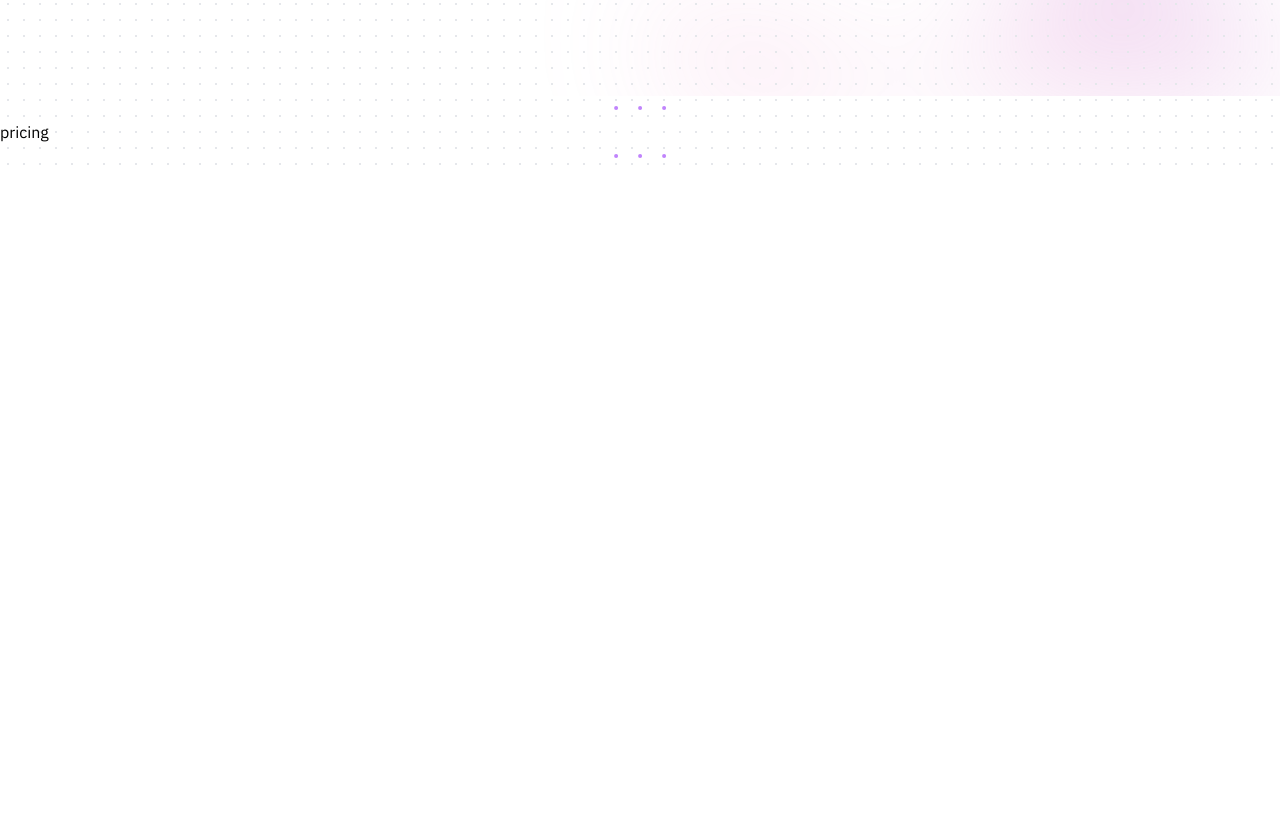
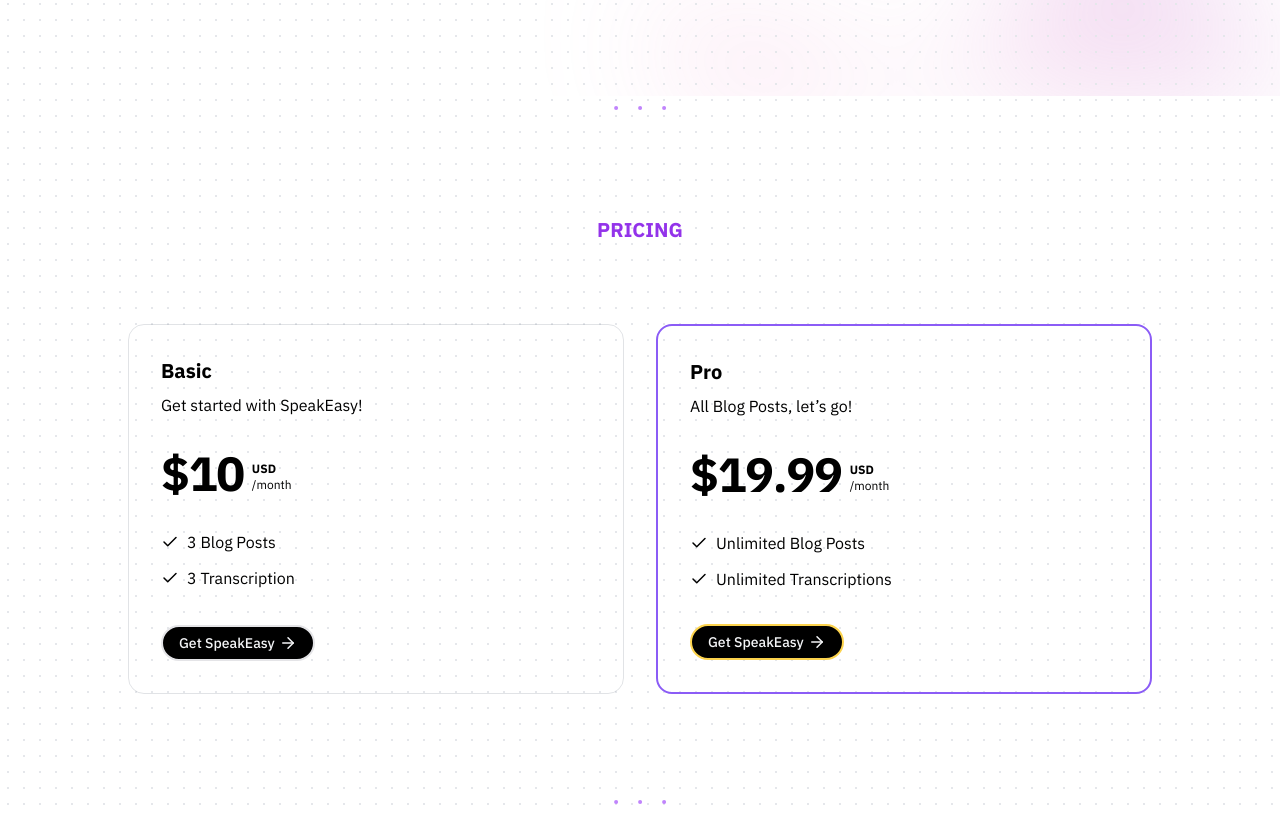
Before and after one commit to Sunny-Shakya-ss7/speakeasyai, a Next.js app: page / in a window 1280 px wide. Shown: the part 1184-1998 px from the top of the page. Before the commit the page ends 1352 px from the top, so only its background shows below. Built offline with nearby package versions, Linux system fonts and the light colour scheme.

Commit message:
pricing section

```diff
--- a/components/home/pricing.tsx
+++ b/components/home/pricing.tsx
@@ -1,3 +1,77 @@
+import { ArrowRight, CheckIcon } from "lucide-react";
+import { Button } from "../ui/button";
+import Link from "next/link";
+import { cn } from "@/lib/utils";
+import { plansMap } from "@/lib/constants";
+
 export default function Pricing() {
-  return <div>pricing</div>;
+  return (
+    <section className="relative overflow-hidden" id="pricing">
+      <div className="py-12 lg:py-24 max-w-5xl mx-auto px-12 lg:px-0">
+        <div className="flex items-center justify-center w-full pb-12">
+          <h2 className="font-bold text-xl uppercase mb-8 text-purple-600">
+            Pricing
+          </h2>
+        </div>
+        <div className="relative flex justify-center flex-col lg:flex-row items-center lg:items-stretch gap-8">
+          {plansMap.map(
+            ({ name, price, description, items, id, paymentLink }, idx) => (
+              <div className="relative w-full max-w-lg" key={idx}>
+                <div
+                  className={cn(
+                    "relative flex flex-col h-full gap-4 lg:gap-8 z-10 p-8 rounded-box border-[1px] border-gray-500/20 rounded-2xl",
+                    id === "pro" && "border-violet-500 gap-5 border-2"
+                  )}
+                >
+                  <div className="flex justify-between items-center gap-4">
+                    <div>
+                      <p className="text-lg lg:text-xl font-bold capitalize">
+                        {name}
+                      </p>
+                      <p className="text-base-content/80 mt-2">{description}</p>
+                    </div>
+                  </div>
+                  <div className="flex gap-2">
+                    <p className="text-5xl tracking-tight font-extrabold">
+                      ${price}
+                    </p>
+                    <div className="flex flex-col justify-end mb-[4px]">
+                      <p className="text-xs text-base-content/60 uppercase font-semibold">
+                        USD
+                      </p>
+                      <p className="text-xs text-base-content/60">/month</p>
+                    </div>
+                  </div>
+                  <ul className="space-y-2.5 leading-relaxed text-base flex-1">
+                    {items.map((item, idx) => (
+                      <li className="flex items-center gap-2" key={idx}>
+                        <CheckIcon size={18}></CheckIcon>
+                        <span>{item}</span>
+                      </li>
+                    ))}
+                  </ul>
+                  <div className="space-y-2">
+                    <Button
+                      variant={"link"}
+                      className={cn(
+                        "border-2 rounded-full flex gap-2 bg-black text-gray-100",
+                        id === "pro" && "border-amber-300 px-4"
+                      )}
+                    >
+                      <Link
+                        href={paymentLink}
+                        className="flex gap-1 items-center"
+                      >
+                        Get SpeakEasy <ArrowRight size={18} />
+                      </Link>
+                    </Button>
+                  </div>
+                </div>
+              </div>
+            )
+          )}
+        </div>
+      </div>
+    </section>
+  );
 }
--- /dev/null
+++ b/lib/constants.ts
@@ -0,0 +1,31 @@
+export const plansMap = [
+  {
+    id: "basic",
+    name: "Basic",
+    description: "Get started with SpeakEasy!",
+    price: "10",
+    items: ["3 Blog Posts", "3 Transcription"],
+    paymentLink: "https://buy.stripe.com/test_aEU9D35X65fH0MMeUW",
+    priceId:
+      process.env.NODE_ENV === "development"
+        ? "price_1PtLVqBPnsISnc82CW4au1uq"
+        : "",
+  },
+  {
+    id: "pro",
+    name: "Pro",
+    description: "All Blog Posts, let’s go!",
+    price: "19.99",
+    items: ["Unlimited Blog Posts", "Unlimited Transcriptions"],
+    paymentLink: "https://buy.stripe.com/test_cN26qRclufUl9jibIL",
+    priceId:
+      process.env.NODE_ENV === "development"
+        ? "price_1PtLVqBPnsISnc82bspCVu5e"
+        : "",
+  },
+];
+
+export const ORIGIN_URL =
+  process.env.NODE_ENV === "development"
+    ? "http://localhost:3000"
+    : "https://speakeasyai-demo.vercel.app";
```
Also changed, not shown: 1 other file (tests, documents, lock files or other folders).
